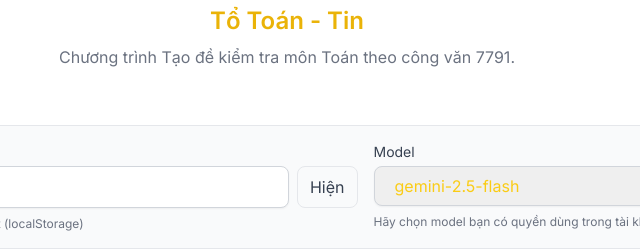
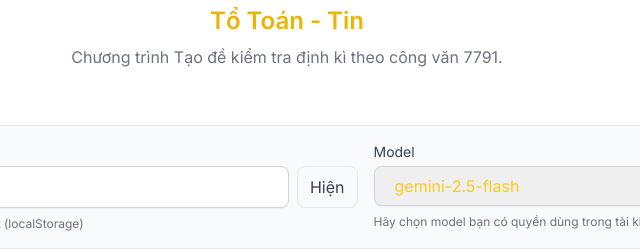
Before and after one commit to tieuquangthach/kiemtradinhki, a plain HTML site: page index.html in a window 1280 px wide. Shown: the part 235-484 px from the top of the page, 353-993 px from the left. Drawn offline with nearby package versions, Linux system fonts and the light colour scheme.

Commit message:
Update index.html

```diff
--- a/index.html
+++ b/index.html
@@ -36,7 +36,7 @@
 
     <!-- Mô tả -->
     <p class="text-center text-gray-500 mb-8">
-       Chương trình Tạo đề kiểm tra môn Toán theo công văn 7791.
+       Chương trình Tạo đề kiểm tra định kì theo công văn 7791.
     </p>
 </div>
 
```
